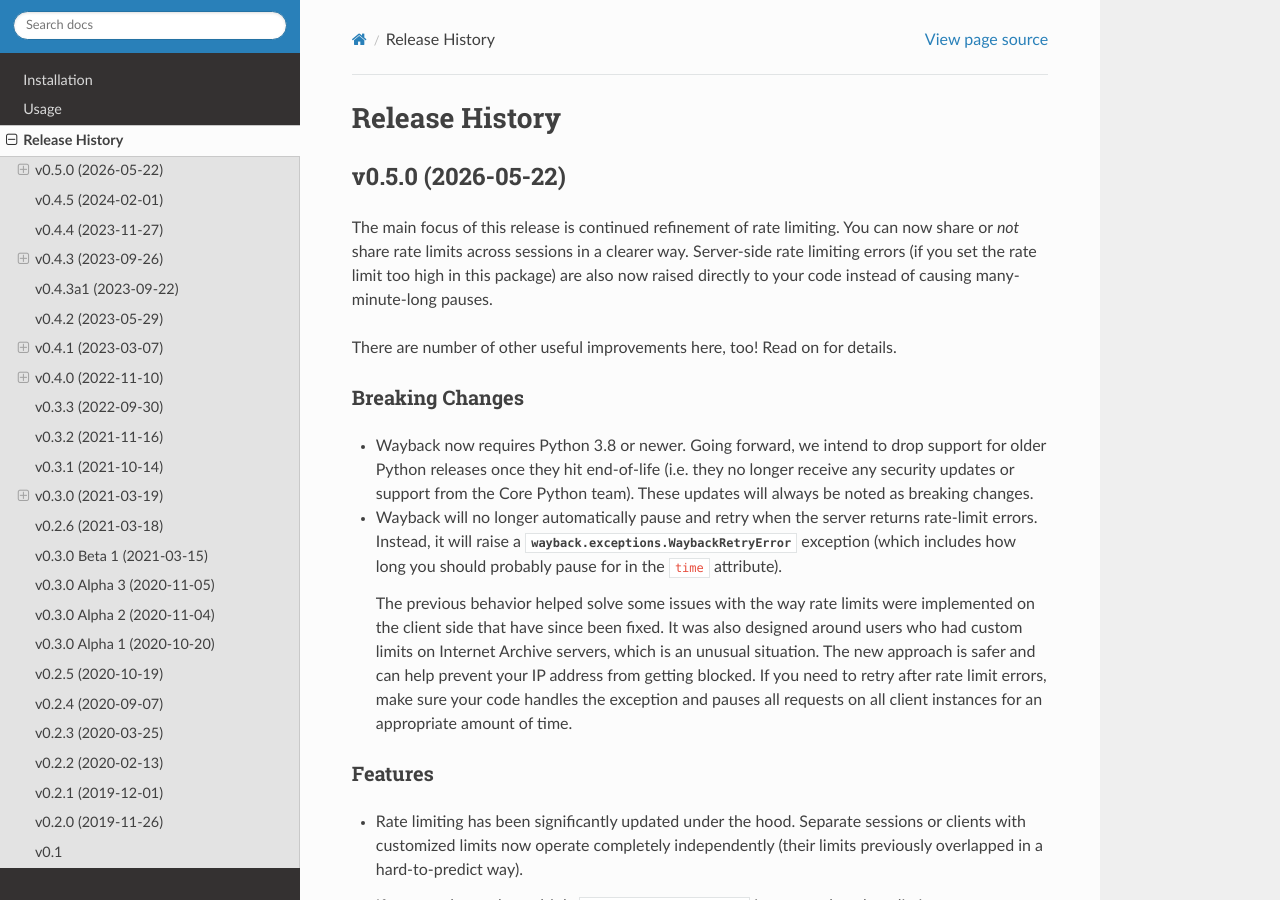
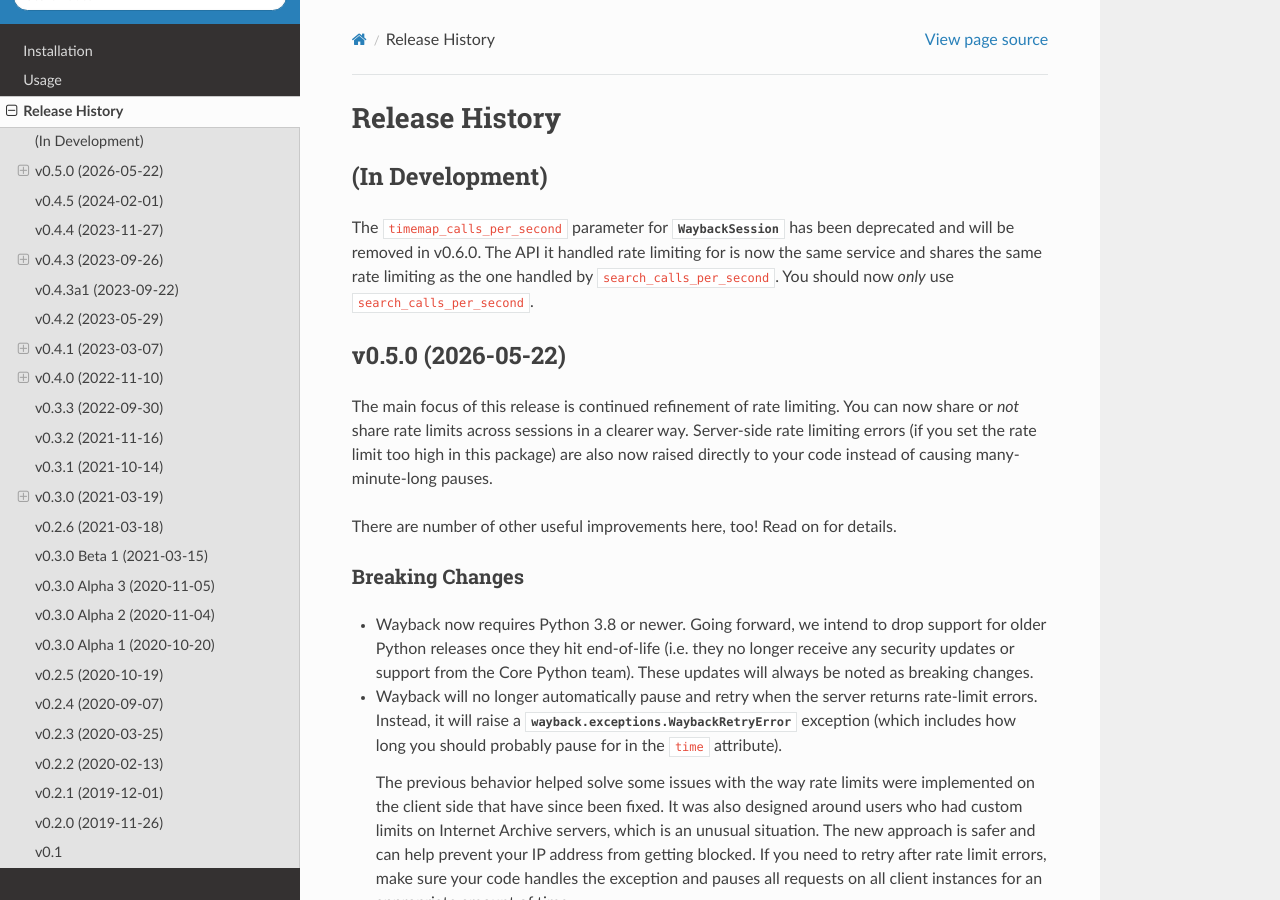
Before and after one commit to edgi-govdata-archiving/wayback, a Sphinx documentation site: the page built from docs/source/release-history.rst, in a window 1280 px wide and 900 px high. Built offline with Sphinx 7.4.7 and the Read the Docs theme 3.1.0, drawn with Linux system fonts in a browser that asks for light colours; the version number could not be read and is left out.

Commit message:
Stub out release notes

```diff
--- a/docs/source/release-history.rst
+++ b/docs/source/release-history.rst
@@ -1,6 +1,12 @@
 ===============
 Release History
 ===============
+
+(In Development)
+----------------
+
+The ``timemap_calls_per_second`` parameter for :class:`WaybackSession` has been deprecated and will be removed in v0.6.0. The API it handled rate limiting for is now the same service and shares the same rate limiting as the one handled by ``search_calls_per_second``. You should now *only* use ``search_calls_per_second``.
+
 
 v0.5.0 (2026-05-22)
 -------------------
```
